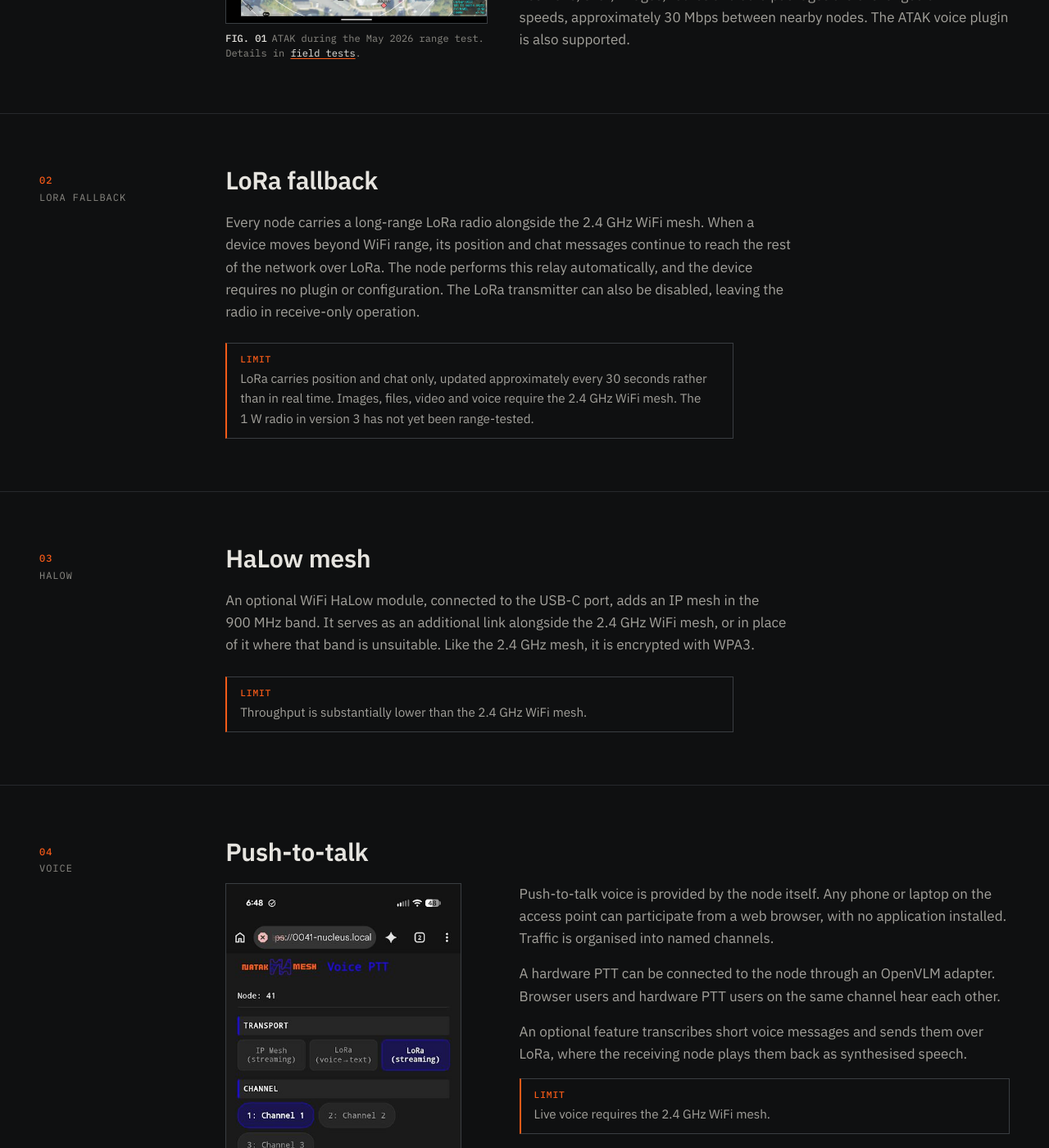
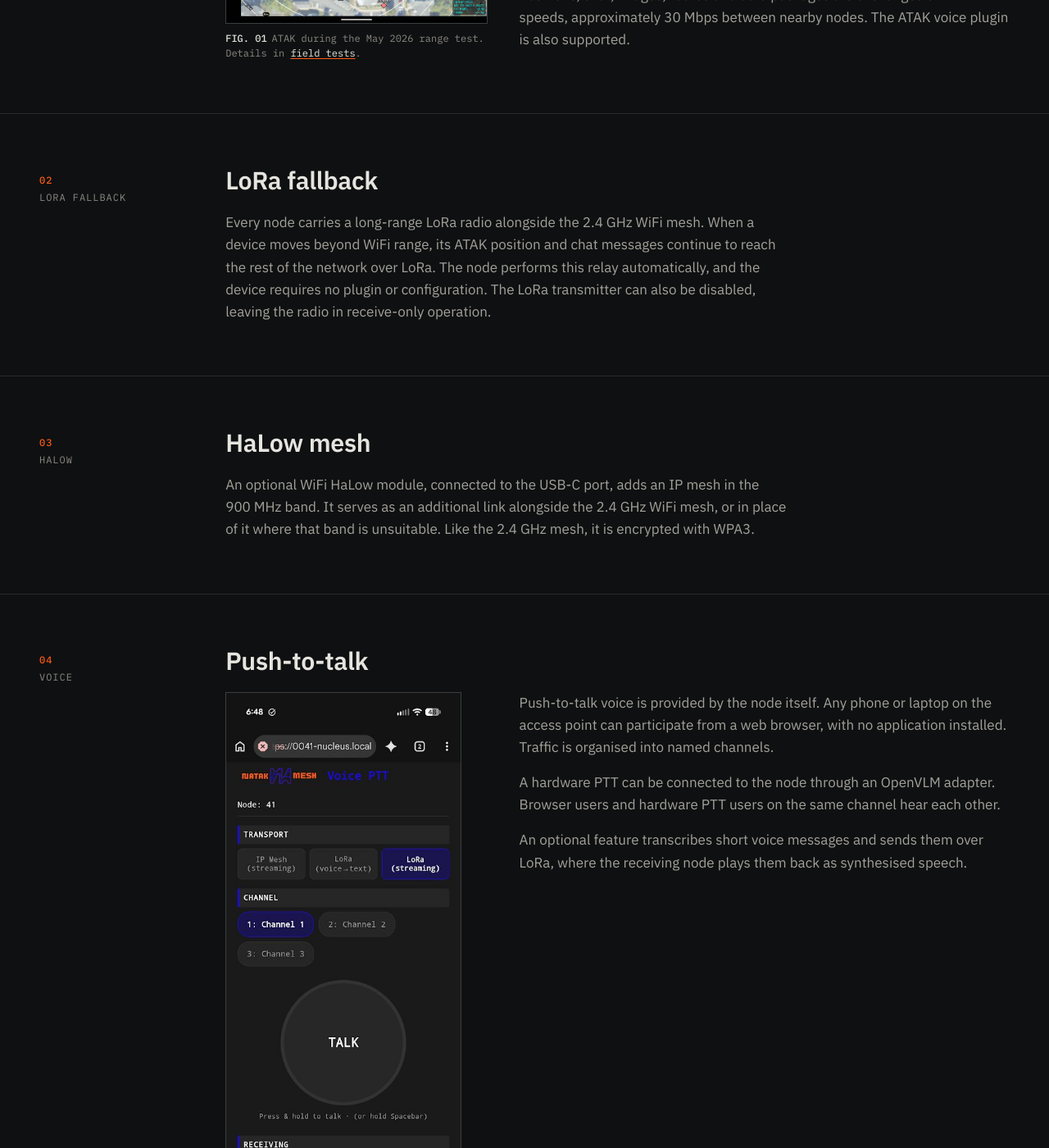
Before and after one commit to Natak-Mesh/natakmesh.github.io, a Jekyll site: the page built from field/index.html, in a window 1280 px wide and 1400 px high, scrolled down 937 px. Shown: the whole window at 82% size. Built offline with Jekyll 4.4.1, drawn with Linux system fonts in a browser that asks for light colours; some of the changed text lies outside the part shown.

Commit message:
Replace repeated brand in home hero; trim Field operations page
Home (index.html):
- Hero label: "Natak Mesh" -> "Mesh networking / Open hardware"
- Hero H1: "Natak Mesh" -> "Own your network"
- The name now appears once in the hero, in the intro paragraph.
  The logo already identifies the company. Page title and SEO are unchanged.

Field operations (field/index.html):
- LoRa fallback: specify that the relayed messages are ATAK
  position and chat, not generic messages.
- Remove all four "Limit" boxes (LoRa fallback, HaLow, Voice,
  Messaging). Their content was inaccurate and too detailed for
  a product page.

```diff
--- a/field/index.html
+++ b/field/index.html
@@ -59,11 +59,7 @@ redirect_from:
     <p class="sec-label"><span>02</span>LoRa fallback</p>
     <div class="sec-body">
       <h2 id="lora">LoRa fallback</h2>
-      <p class="muted">Every node carries a long-range LoRa radio alongside the 2.4&nbsp;GHz WiFi mesh. When a device moves beyond WiFi range, its position and chat messages continue to reach the rest of the network over LoRa. The node performs this relay automatically, and the device requires no plugin or configuration. The LoRa transmitter can also be disabled, leaving the radio in receive-only operation.</p>
-      <div class="note">
-        <span class="note-label">Limit</span>
-        LoRa carries position and chat only, updated approximately every 30&nbsp;seconds rather than in real time. Images, files, video and voice require the 2.4&nbsp;GHz WiFi mesh. The 1&nbsp;W radio in version&nbsp;3 has not yet been range-tested.
-      </div>
+      <p class="muted">Every node carries a long-range LoRa radio alongside the 2.4&nbsp;GHz WiFi mesh. When a device moves beyond WiFi range, its ATAK position and chat messages continue to reach the rest of the network over LoRa. The node performs this relay automatically, and the device requires no plugin or configuration. The LoRa transmitter can also be disabled, leaving the radio in receive-only operation.</p>
     </div>
   </div>
 </section>
@@ -74,10 +70,6 @@ redirect_from:
     <div class="sec-body">
       <h2 id="halow">HaLow mesh</h2>
       <p class="muted">An optional WiFi HaLow module, connected to the USB-C port, adds an IP mesh in the 900&nbsp;MHz band. It serves as an additional link alongside the 2.4&nbsp;GHz WiFi mesh, or in place of it where that band is unsuitable. Like the 2.4&nbsp;GHz mesh, it is encrypted with WPA3.</p>
-      <div class="note">
-        <span class="note-label">Limit</span>
-        Throughput is substantially lower than the 2.4&nbsp;GHz WiFi mesh.
-      </div>
     </div>
   </div>
 </section>
@@ -96,10 +88,6 @@ redirect_from:
           <p class="muted">Push-to-talk voice is provided by the node itself. Any phone or laptop on the access point can participate from a web browser, with no application installed. Traffic is organised into named channels.</p>
           <p class="muted">A hardware PTT can be connected to the node through an OpenVLM adapter. Browser users and hardware PTT users on the same channel hear each other.</p>
           <p class="muted">An optional feature transcribes short voice messages and sends them over LoRa, where the receiving node plays them back as synthesised speech.</p>
-          <div class="note">
-            <span class="note-label">Limit</span>
-            Live voice requires the 2.4&nbsp;GHz WiFi mesh.
-          </div>
         </div>
       </div>
     </div>
@@ -112,10 +100,6 @@ redirect_from:
     <div class="sec-body">
       <h2 id="text">Messaging and Meshtastic interoperability</h2>
       <p class="muted">The built-in message inbox sends every message over the 2.4&nbsp;GHz WiFi mesh and LoRa at the same time, so a message is delivered over whichever path is available. The LoRa copy is a standard Meshtastic message. Meshtastic radios on the same channel can therefore exchange messages with Nucleus users, and a Nucleus node can also operate as an ordinary Meshtastic node.</p>
-      <div class="note">
-        <span class="note-label">Limit</span>
-        Meshtastic radios reach the inbox over LoRa only, and must be within LoRa range of a Nucleus node. Any Meshtastic radio on the same channel can read these messages.
-      </div>
     </div>
   </div>
 </section>
--- a/index.html
+++ b/index.html
@@ -13,8 +13,8 @@ nav: home
 <section class="hero">
   <div class="wrap">
     <div>
-      <p class="eyebrow"><b>Natak Mesh</b></p>
-      <h1>Natak Mesh</h1>
+      <p class="eyebrow"><b>Mesh networking</b> &nbsp;/&nbsp; Open hardware</p>
+      <h1>Own your network</h1>
       <p class="lede">Natak Mesh develops grid-independent communication systems built from commercial off-the-shelf hardware and open-source software. The current platform, Nucleus, is a Linux-based mesh networking node that operates without external infrastructure.</p>
       <div class="actions">
         <a class="btn btn-buy" href="{{ site.shop_url }}" rel="noopener">Buy Nucleus</a>
```
